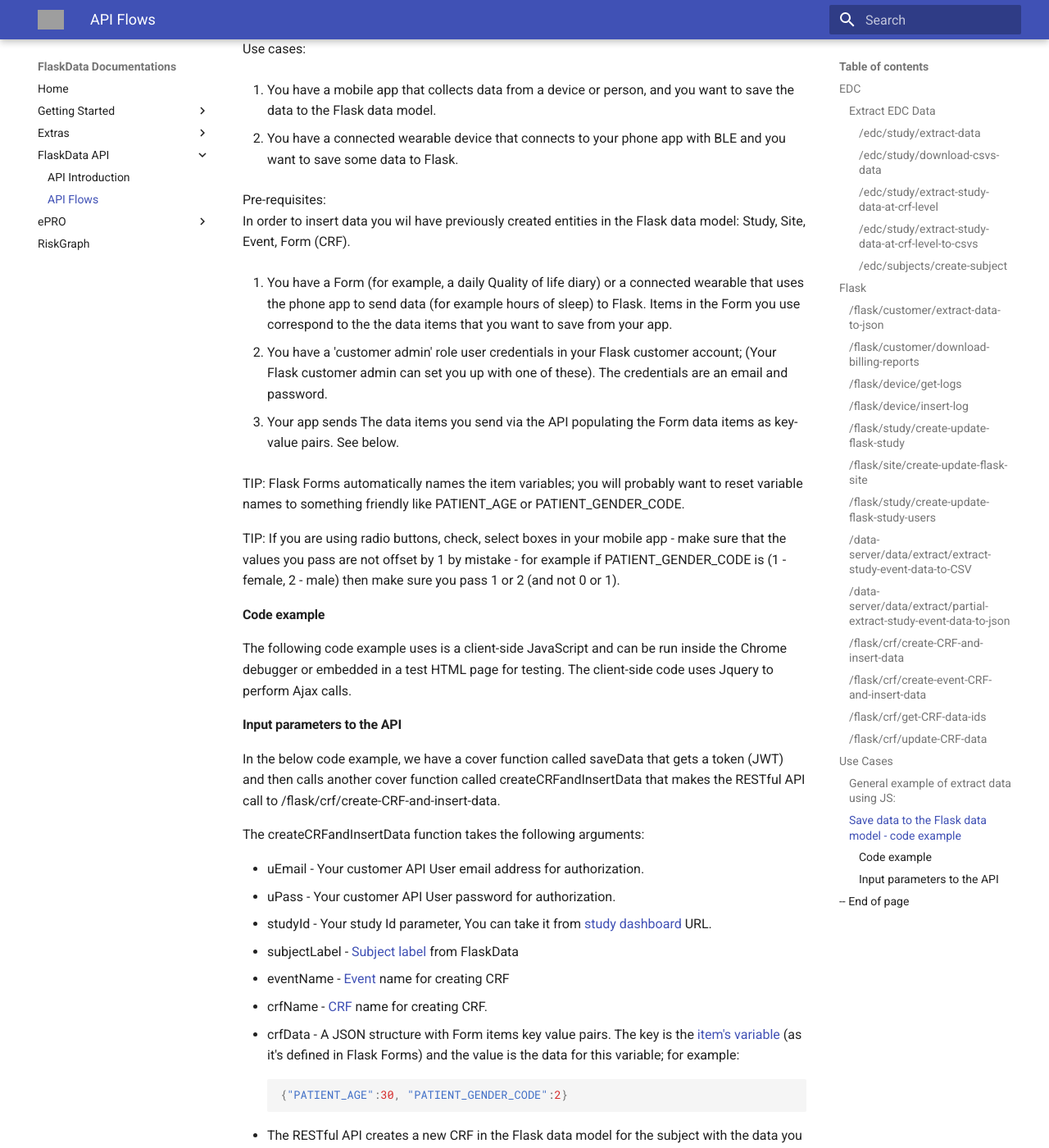
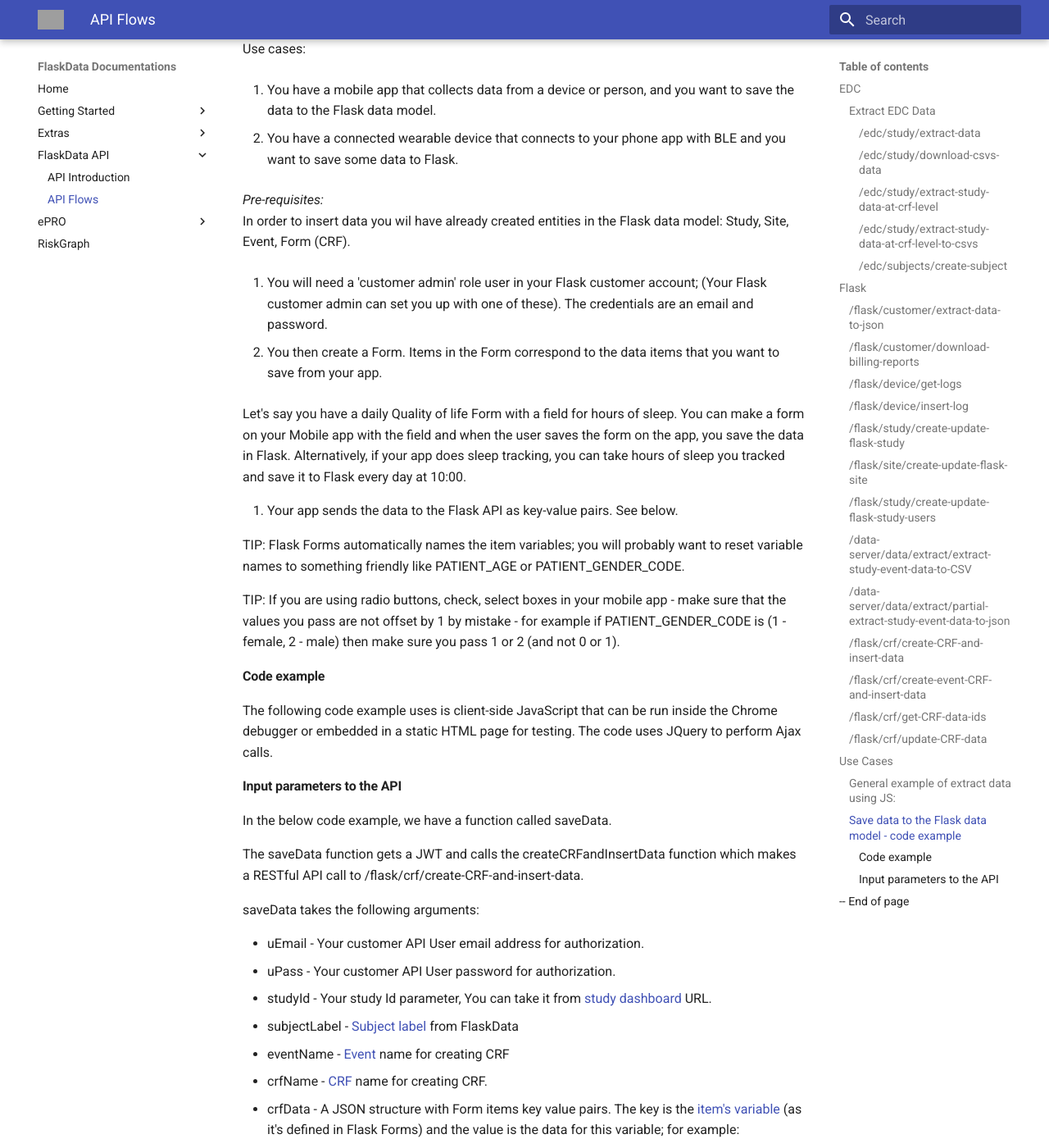
Before and after one commit to onlyjazz/flask-docs, an MkDocs documentation site: the page built from docs/apiflows.md, in a window 1280 px wide and 1400 px high, scrolled down 5519 px. Shown: the whole window at 82% size. Built offline with MkDocs 1.6.1 and Material for MkDocs 9.7.7, drawn with Linux system fonts in a browser that asks for light colours; some of the changed text lies outside the part shown; grey boxes are pictures that could not be loaded.

````diff
--- a/docs/apiflows.md
+++ b/docs/apiflows.md
@@ -217,18 +217,21 @@ and you want to save the data to the Flask data model.
 and you want to save some data to Flask.
 
 
-Pre-requisites:
-In order to insert data you wil have previously created  entities in the Flask data model:
+*Pre-requisites:*
+In order to insert data you wil have already created  entities in the Flask data model:
 Study, Site, Event, Form (CRF).
 
-1. You have a Form (for example, a daily Quality of life diary) or a connected wearable that
-uses the phone app to send data (for example hours of sleep) to Flask. Items in the Form you use correspond to the the data items
-that you want to save from your app.
-
-2. You have a 'customer admin' role user credentials in your Flask customer account;
+1. You will need a 'customer admin' role user in your Flask customer account;
 (Your Flask customer admin can set you up with one of these). The credentials are an email and password.
 
-3. Your app sends The data items you send via the API populating the Form data items  as key-value pairs. See below.
+2. You then create a Form. Items in the Form  correspond to the data items that you want to save from your app.
+
+Let's say you have a daily Quality of life Form with a field for hours of sleep.
+You can make a form on your Mobile app with the field and when the user saves the form on the app,
+you save the data in Flask.    Alternatively, if your app does sleep tracking, you can take hours
+of sleep you tracked and save it to Flask every day at 10:00.
+
+3. Your app sends the data to the Flask API as key-value pairs. See below.
 
 TIP:  Flask Forms automatically names the item variables; you will probably want to reset
 variable names to something friendly like PATIENT_AGE or PATIENT_GENDER_CODE.
@@ -239,15 +242,16 @@ then make sure you pass 1 or 2 (and not 0 or 1).
 
 
 #### Code example
-The following code example uses is a client-side JavaScript and can be run inside the Chrome debugger
-or embedded in a test HTML page for testing. The client-side code uses Jquery to perform Ajax calls.
+The following code example uses is client-side JavaScript that can be run inside the Chrome debugger
+or embedded in a static HTML page for testing. The code uses JQuery to perform Ajax calls.
 
 #### Input parameters to the API
-In the below code example, we have a cover function called saveData that gets a token (JWT)
-and then calls another cover function called createCRFandInsertData
-that makes the RESTful API call to /flask/crf/create-CRF-and-insert-data.
+In the below code example, we have a function called saveData.
 
-The createCRFandInsertData  function takes the following arguments:
+The saveData function gets a JWT and calls the createCRFandInsertData function which makes a
+RESTful API call to /flask/crf/create-CRF-and-insert-data.
+
+saveData takes the following arguments:
 
 * uEmail - Your customer API User email address for authorization.
 * uPass - Your customer API User password for authorization.
@@ -263,14 +267,15 @@ The createCRFandInsertData  function takes the following arguments:
         ```
 
 * The RESTful API creates a new CRF in the Flask data model for the subject with the  data you provided.
-* You can see the data after the update in the /subjects/flask-events/<subjectID> page
+* You can see the data you saved in the /subjects/flask-events/<subjectID> page
 
 
 ```JavaScript
     $(document).ready(function() {
         // Create a new CRF and save data.
         // Input values : User email, User password, study id, subject label, event name, CRF name, CRF data.
-        saveData("mongositerole@clearclinica.com", "123456", 145858, 'mongo_test_site_1-03', 'Screening', 'Subject properties', {"ITEM_SP_AGE_WR6NP":30, "ITEM_SP_MANWOMAN_HDNAO":2});
+        saveData("api-user@yourmail.com", "password-string", 145858, '001-021', 'Screening', 'InformedConsent',
+        {"PATIENT_AGE":30, "PATIENT_GENDER_CODE":2});
     });
     var saveData = function(uEmail, uPass, studyId, subjectLabel, eventName, crfName, crfData){
         // First we get a JWT
````
Also changed, not shown: docs/manage_studies.md (+5 -5 lines), 1 other file.
